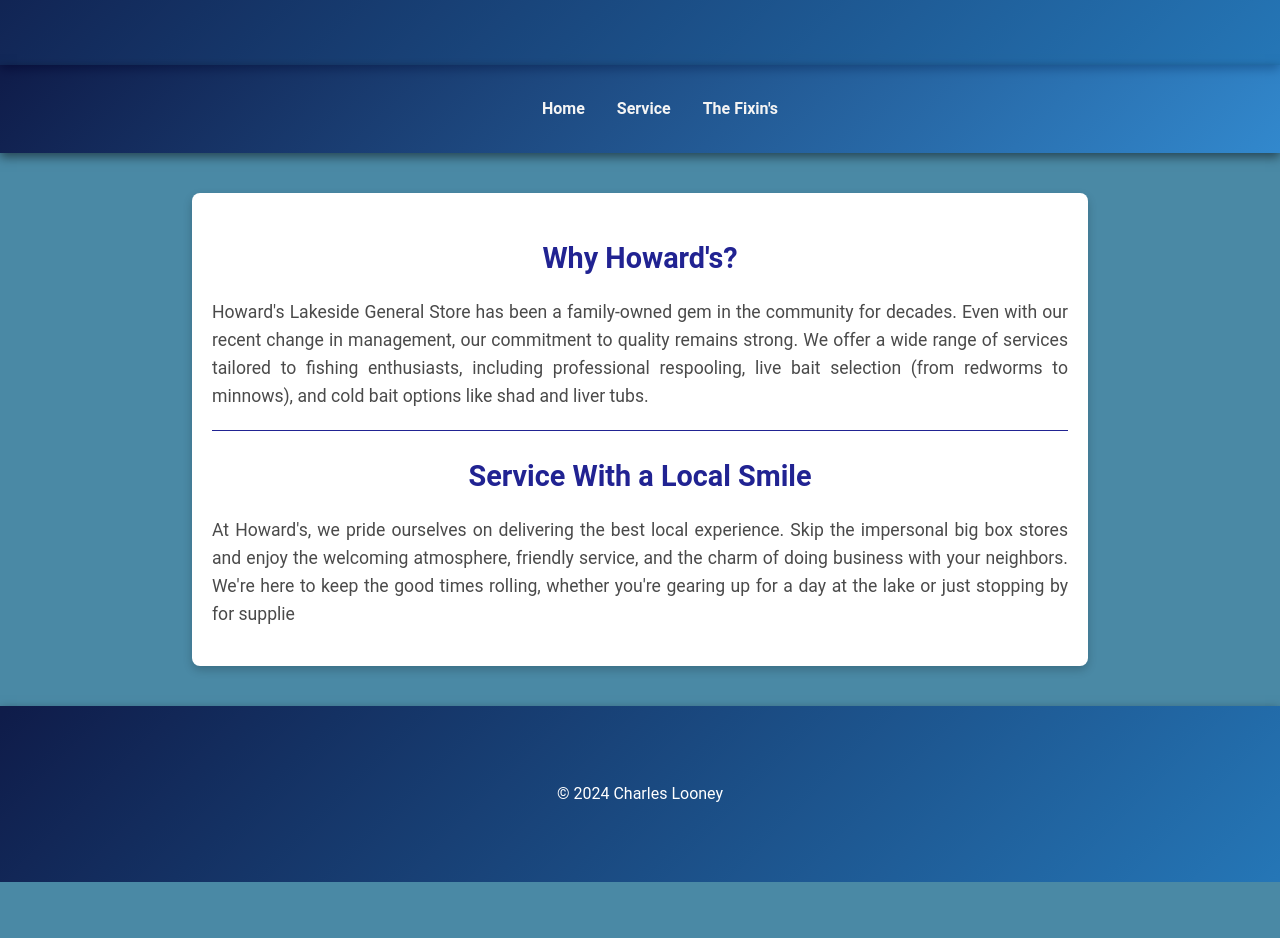
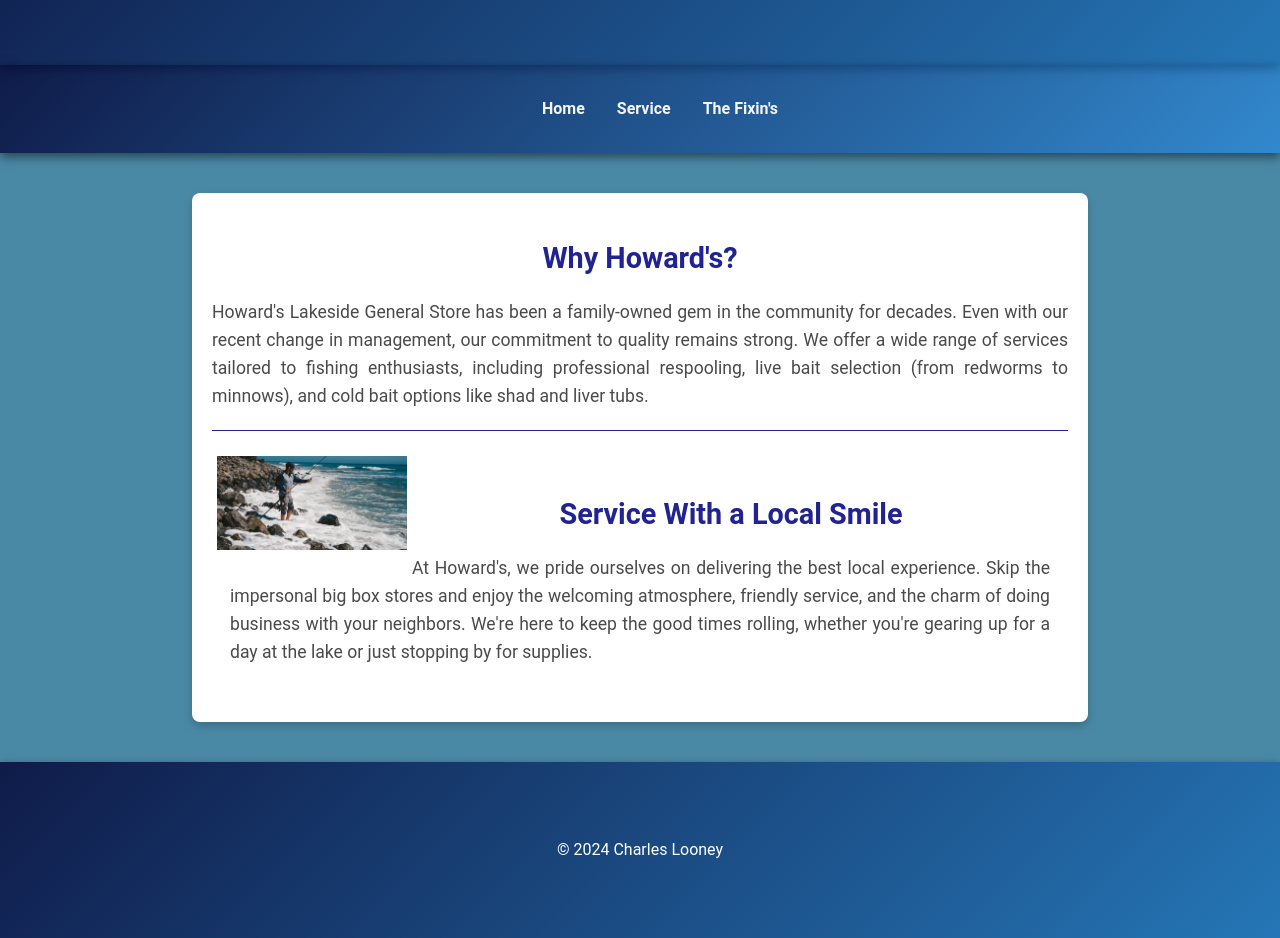
Before and after one commit to CBLCoding/LiveBaitShop, a plain HTML site: page index.html in a window 1280 px wide. Shown: the part 146-1084 px from the top of the page. Before the commit the page ends 1028 px from the top, so only its background shows below. Drawn offline with Linux system fonts and the light colour scheme.

Commit message:
Made quick change and revalidated

```diff
--- a/index.html
+++ b/index.html
@@ -25,8 +25,11 @@
         <h2>Why Howard's?</h2>
         <p>Howard's Lakeside General Store has been a family-owned gem in the community for decades. Even with our recent change in management, our commitment to quality remains strong. We offer a wide range of services tailored to fishing enthusiasts, including professional respooling, live bait selection (from redworms to minnows), and cold bait options like shad and liver tubs.</p>
         <hr>
-        <h2>Service With a Local Smile</h2>
-        <p>At Howard's, we pride ourselves on delivering the best local experience. Skip the impersonal big box stores and enjoy the welcoming atmosphere, friendly service, and the charm of doing business with your neighbors. We're here to keep the good times rolling, whether you're gearing up for a day at the lake or just stopping by for supplie</p>
+        <img src="fishing1.webp" width="200" alt="man fishing">
+        <div class="second-part">
+            <h2>Service With a Local Smile</h2>
+            <p>At Howard's, we pride ourselves on delivering the best local experience. Skip the impersonal big box stores and enjoy the welcoming atmosphere, friendly service, and the charm of doing business with your neighbors. We're here to keep the good times rolling, whether you're gearing up for a day at the lake or just stopping by for supplies.</p>
+        </div>
     </section>
 </main>
     <footer>
--- a/responsivestyles.css
+++ b/responsivestyles.css
@@ -34,6 +34,14 @@
 
     tbody td {
         padding: 8px;
+    }
+
+    img {
+        display: none;
+    }
+
+    iframe {
+        display: none;
     }
 }
 
--- a/styles.css
+++ b/styles.css
@@ -183,6 +183,15 @@ button:hover, .btn:hover {
     box-shadow: 0 4px 8px rgba(0, 0, 0, 0.2);
 }
 
+img {
+    float: left;
+    padding: 5px;
+}
+
+.second-part {
+    padding: 18px;
+}
+
 /* Footer */
 footer p {
     color: #fff;
```
